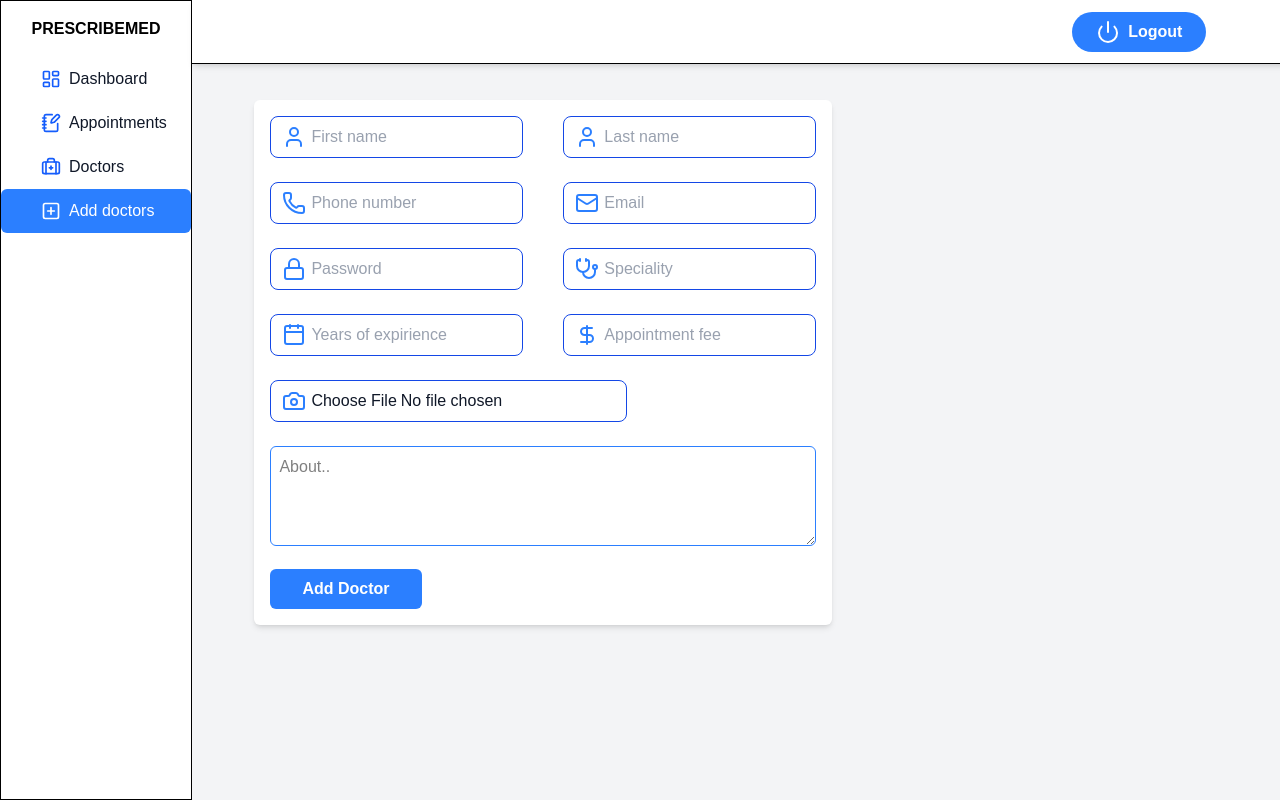
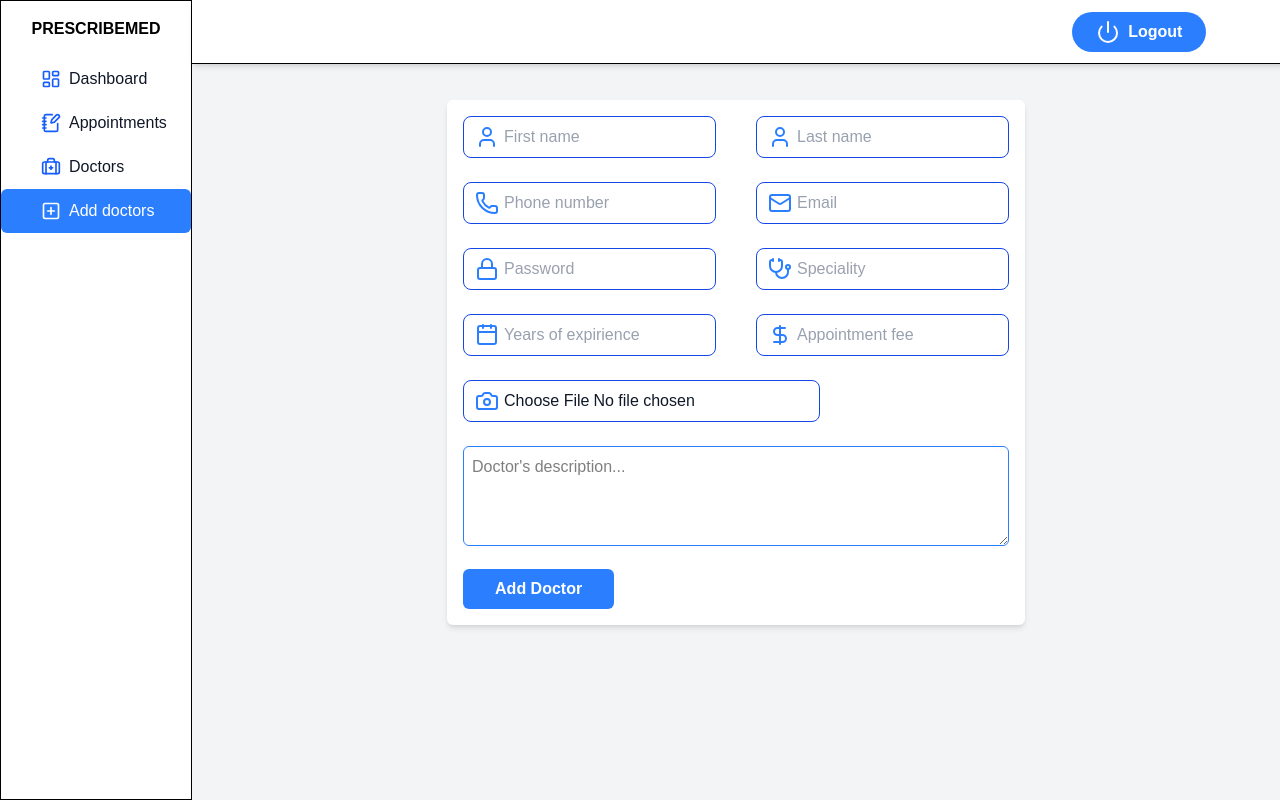
Before and after one commit to TONY-OCHIENG/PrescribeMed, a React (Vite) app in the folder client/: page /admin/add-doctors in a window 1280 px wide. Built offline with nearby package versions, Linux system fonts and the light colour scheme; no server answers.

Commit message:
Navigating admin to dashoard after authentication

```diff
--- a/client/src/auth/AdminLogin.jsx
+++ b/client/src/auth/AdminLogin.jsx
@@ -5,6 +5,7 @@ import { useState } from 'react'
 import axios from 'axios'
 import { toast } from 'react-hot-toast'
 import { useNavigate } from 'react-router-dom'
+import { useEffect } from 'react'
 const API_URL = import.meta.env.MODE === "development" ? "http://localhost:5000/api/auth" : "/api/auth"
 
 function AdminLogin() {
@@ -23,6 +24,17 @@ function AdminLogin() {
     }
 
     axios.defaults.withCredentials = true
+
+    useEffect(() => {
+            axios.get(`${API_URL}/authAdmin`)
+            .then((response) => {
+                if (response.data.success) {
+                    navigate("/admin")
+                } else {
+                    navigate('/login')
+                }
+            })
+    },[])
 
     const handleSubmit = async (event) => {
         event.preventDefault()
--- a/client/src/pages/AddDoctors.jsx
+++ b/client/src/pages/AddDoctors.jsx
@@ -4,7 +4,7 @@ import { Calendar, Camera, DollarSignIcon, Lock, Mail, Phone, Stethoscope, User
 
 function AddDoctors() {
   return (
-    <div className='w-full md:max-w-[90%] px-2 mx-auto'>
+    <div className='w-full md:max-w-[90%] px-2 mx-auto flex items-center justify-center'>
       <div className='bg-white rounded-md shadow-md p-4 mt-25 w-full md:w-[60%] flex justify-center items-center'>
         <form action="">
           <div className='flex gap-10 w-full'>
@@ -51,7 +51,7 @@ function AddDoctors() {
             />
              <Input
               icon={DollarSignIcon}
-              type="text"
+              type="number"
               placeholder="Appointment fee"
             />
           </div>
@@ -62,7 +62,7 @@ function AddDoctors() {
               placeholder="Image"
             />
           </div>
-          <textarea name="" placeholder='About..' id="" className='p-2 border-blue-500 border outline:border-blue-500 w-full rounded-md h-[100px]'></textarea>
+          <textarea name="" placeholder="Doctor's description..." id="" className='p-2 border-blue-500 border outline:border-blue-500 w-full rounded-md h-[100px]'></textarea>
           <button className='py-2 px-8 bg-blue-500 text-white rounded-md font-extrabold mt-4 cursor-pointer'>Add Doctor</button>
         </form>
       </div>
```
